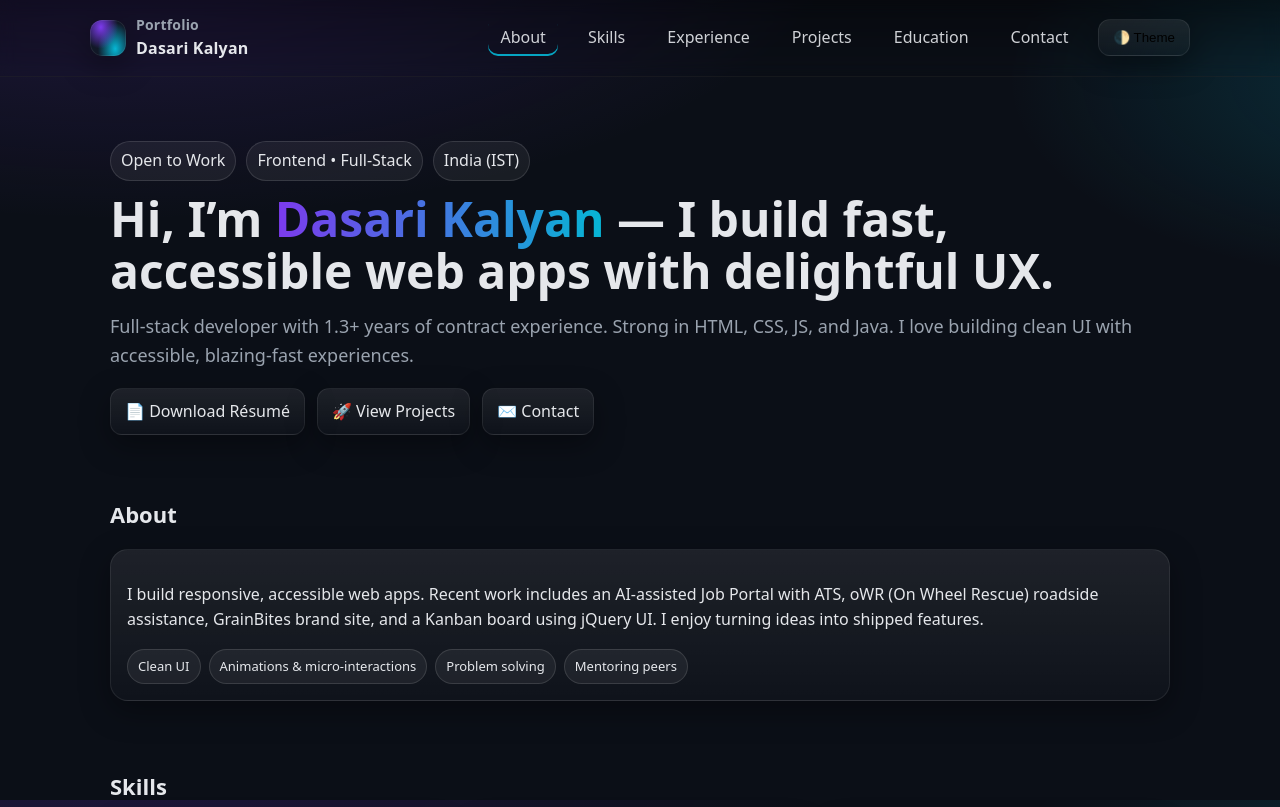
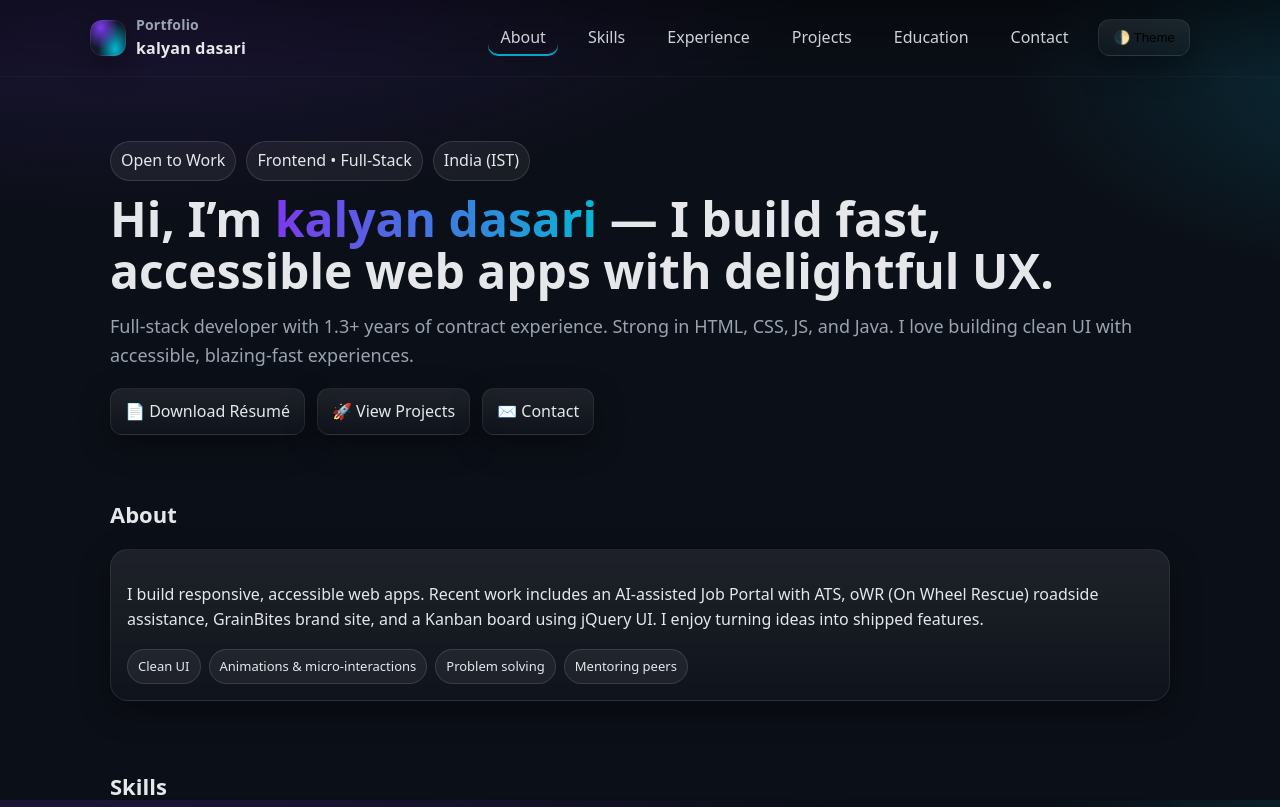
Before and after one commit to Kalyan5256/portfolio, a plain HTML site: page index.html in a window 1280 px wide. Shown: the top 807 px of the page. Drawn offline with Linux system fonts and the light colour scheme.

Commit message:
Update index.html

```diff
--- a/index.html
+++ b/index.html
@@ -244,7 +244,7 @@
 <script>
   /* ========= 1) EDIT YOUR RESUME DATA HERE ========= */
   const RESUME = {
-    name: "Dasari Kalyan",
+    name: "kalyan dasari",
     title: "Frontend / Full-Stack Developer",
     blurb:
       "Full-stack developer with 1.3+ years of contract experience. Strong in HTML, CSS, JS, and Java. I love building clean UI with accessible, blazing-fast experiences.",
```
